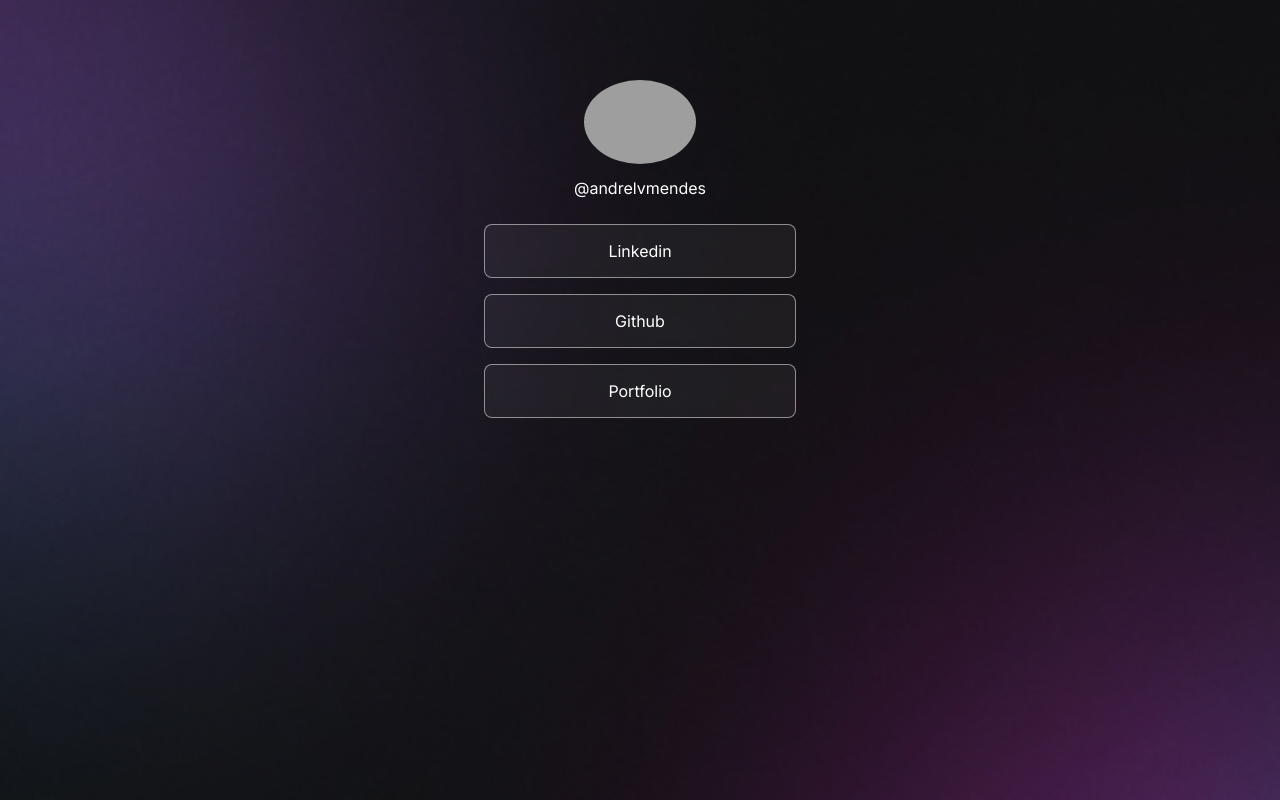
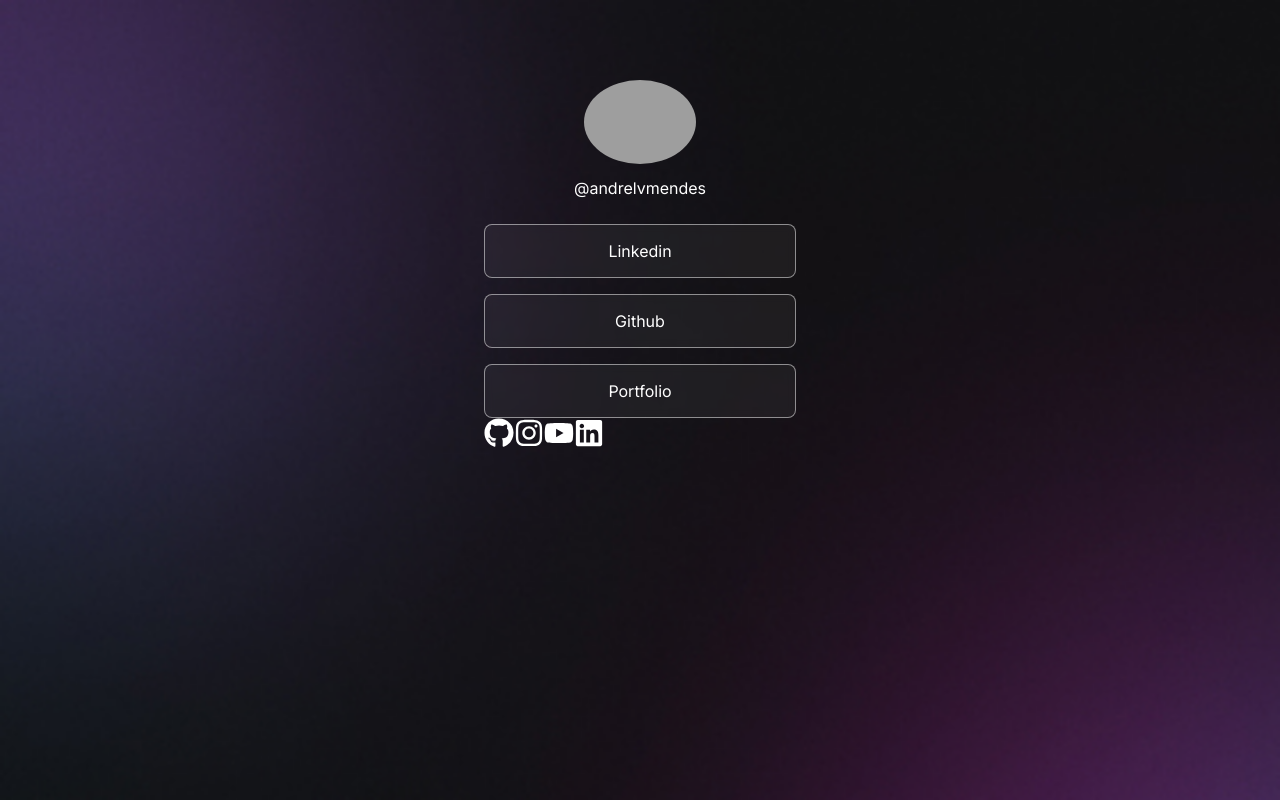
Before and after one commit to andrelvmendes/links, a React (Vite) app: page / in a window 1280 px wide. Built offline with nearby package versions, Linux system fonts and the light colour scheme; grey boxes are pictures that could not be loaded.

Commit message:
feat: adiciona social link

```diff
--- a/package.json
+++ b/package.json
@@ -11,7 +11,8 @@
   },
   "dependencies": {
     "react": "^19.2.8",
-    "react-dom": "^19.2.8"
+    "react-dom": "^19.2.8",
+    "react-icons": "^5.7.0"
   },
   "devDependencies": {
     "@eslint/js": "^10.0.1",
--- a/src/App.tsx
+++ b/src/App.tsx
@@ -1,6 +1,7 @@
 import './App.css'
 import Card from './components/Card'
 import Profile from './components/Profile'
+import { SocialLink } from './components/SocialLink'
 
 function App() {
 
@@ -12,6 +13,7 @@
         <Card link="https://example.com" title="Github" />
         <Card link="https://example.com" title="Portfolio" />
       </ul>
+        <SocialLink />
     </div>
   )
 }
--- a/src/components/Card/index.tsx
+++ b/src/components/Card/index.tsx
@@ -8,12 +8,10 @@
 export default function Card({ link, title }: CardProps) {
 
     return (
-            <ul>
                 <li className={styles.cardItem}>
                     <a className={styles.cardLink} href={link} target="_blank">
                         {title}
                     </a>
                 </li>
-            </ul>
     )
 }
--- /dev/null
+++ b/src/components/SocialLink/index.tsx
@@ -0,0 +1,21 @@
+import { FaGithub, FaInstagram, FaYoutube, FaLinkedin } from 'react-icons/fa';
+import styles from './styles.module.css'
+
+export function SocialLink() {
+  return (
+    <div className={styles.socialLinks}>
+      <a href="#" target="_blank">
+        <FaGithub size={30} />
+      </a>
+      <a href="#" target="_blank">
+        <FaInstagram size={30} />
+      </a>
+      <a href="#" target="_blank">
+        <FaYoutube size={30} />
+      </a>
+      <a href="#" target="_blank">
+        <FaLinkedin size={30} />
+      </a>
+    </div>
+  )
+}
```
Also changed, not shown: src/components/SocialLink/styles.module.css (added), 1 other file (tests, documents, lock files or other folders).
